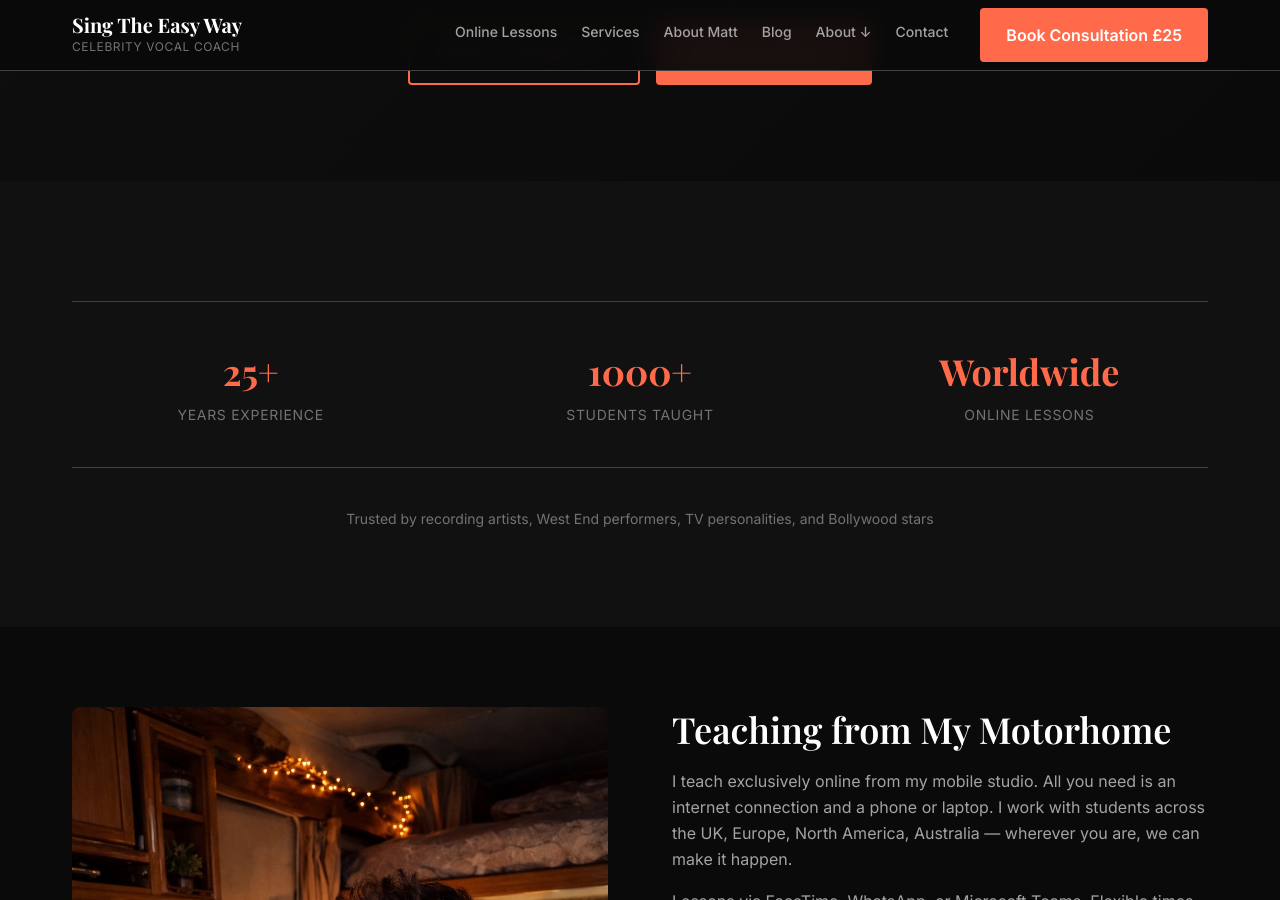
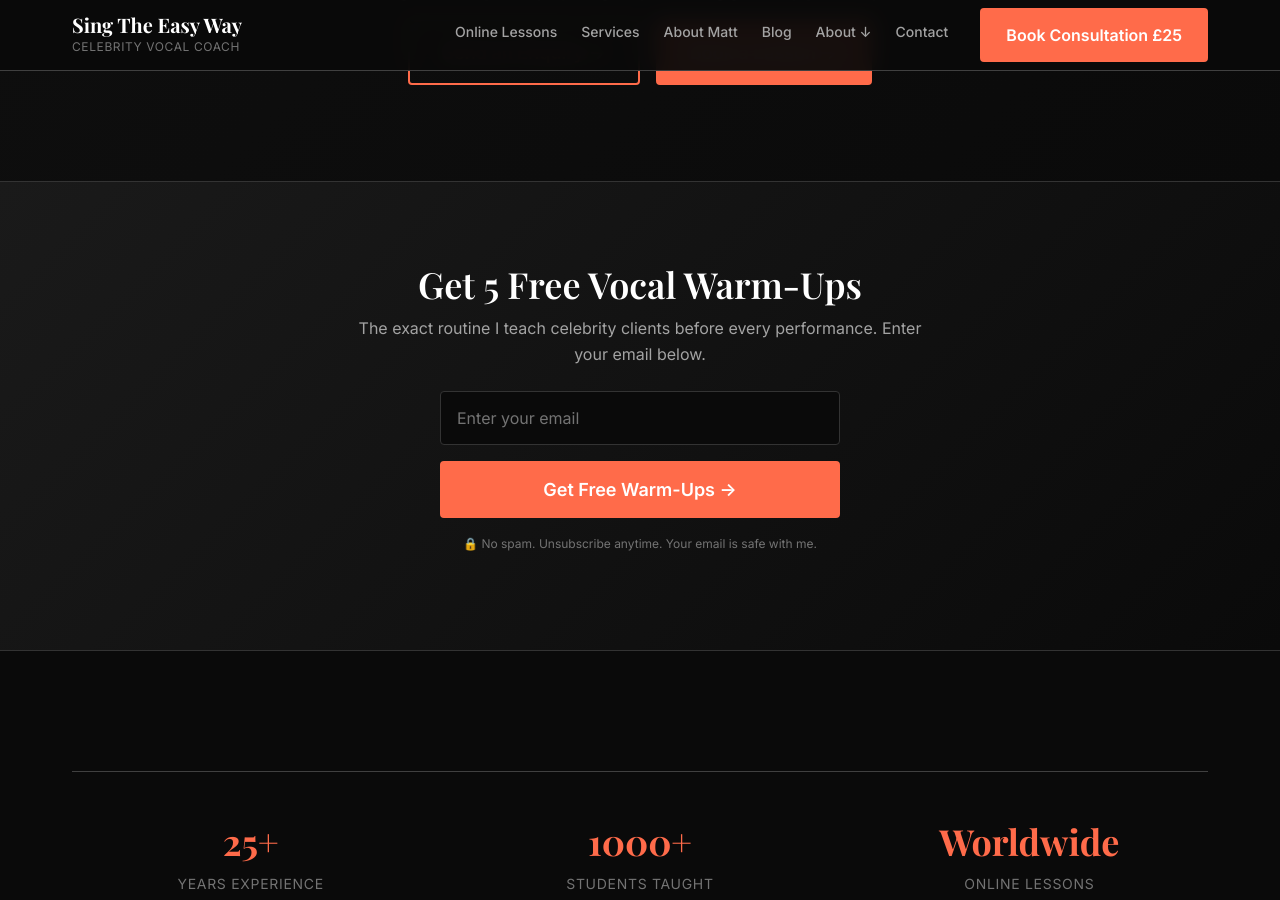
Before and after one commit to mattthompson152-blip/kimiclawwebsite, a Jekyll site: the page built from index.html, in a window 1280 px wide and 900 px high, scrolled down 1132 px. Built offline with Jekyll 4.4.1, drawn with Linux system fonts in a browser that asks for light colours; the list of posts is cut into pages by our own code.

Commit message:
Fix burger menu JavaScript completely, add email capture form to homepage

```diff
--- a/assets/js/main.js
+++ b/assets/js/main.js
@@ -3,7 +3,8 @@ document.addEventListener('DOMContentLoaded', function() {
   var menuToggle = document.querySelector('.mobile-menu-toggle');
   var primaryNav = document.getElementById('primary-menu');
 
-  if (menuToggle && primaryNav) {
+  if (!menuToggle || !primaryNav) return;
+
   menuToggle.addEventListener('click', function(e) {
     e.preventDefault();
     e.stopPropagation();
@@ -15,7 +16,7 @@ document.addEventListener('DOMContentLoaded', function() {
   });
 
   // Close menu when clicking links
-    var navLinks = primaryNav.querySelectorAll('a');
+  var navLinks = primaryNav.getElementsByTagName('a');
   for (var i = 0; i < navLinks.length; i++) {
     navLinks[i].addEventListener('click', function() {
       menuToggle.setAttribute('aria-expanded', 'false');
@@ -23,10 +24,21 @@ document.addEventListener('DOMContentLoaded', function() {
       document.body.classList.remove('menu-open');
     });
   }
+
+  // Close menu when clicking outside
+  document.addEventListener('click', function(e) {
+    if (!primaryNav.contains(e.target) && !menuToggle.contains(e.target)) {
+      menuToggle.setAttribute('aria-expanded', 'false');
+      primaryNav.classList.remove('mobile-open');
+      document.body.classList.remove('menu-open');
     }
+  });
+});
 
 // FAQ Accordion
+document.addEventListener('DOMContentLoaded', function() {
   var faqQuestions = document.querySelectorAll('.faq-question');
+
   for (var j = 0; j < faqQuestions.length; j++) {
     faqQuestions[j].addEventListener('click', function() {
       var isExpanded = this.getAttribute('aria-expanded') === 'true';
@@ -48,8 +60,10 @@ document.addEventListener('DOMContentLoaded', function() {
       }
     });
   }
+});
 
 // Smooth scroll for anchor links
+document.addEventListener('DOMContentLoaded', function() {
   var anchorLinks = document.querySelectorAll('a[href^="#"]');
   for (var m = 0; m < anchorLinks.length; m++) {
     anchorLinks[m].addEventListener('click', function(e) {
--- a/index.html
+++ b/index.html
@@ -32,8 +32,26 @@ description: "Learn to sing with Matt Thompson. 25+ years teaching recording art
   </div>
 </section>
 
+<!-- EMAIL CAPTURE SECTION -->
+<section class="section alt" style="background: linear-gradient(135deg, #1a1a1a 0%, #0a0a0a 100%); border-top: 1px solid #333; border-bottom: 1px solid #333;">
+  <div class="container">
+    <div style="max-width: 600px; margin: 0 auto; text-align: center;">
+      <h2 style="margin-bottom: 0.5rem;">Get 5 Free Vocal Warm-Ups</h2>
+      <p style="color: #a3a3a3; margin-bottom: 1.5rem;">The exact routine I teach celebrity clients before every performance. Enter your email below.</p>
+
+      <!-- EMAIL CAPTURE FORM -->
+      <form action="{{ '/downloads/vocal-warmups-guide' | relative_url }}" method="get" style="display: flex; flex-direction: column; gap: 1rem; max-width: 400px; margin: 0 auto;">
+        <input type="email" name="email" placeholder="Enter your email" required style="padding: 1rem; border: 1px solid #333; border-radius: 4px; background: #0a0a0a; color: #fff; font-size: 1rem;">
+        <button type="submit" class="btn btn-primary btn-large" style="width: 100%;">Get Free Warm-Ups &rarr;</button>
+      </form>
+
+      <p style="font-size: 0.75rem; color: #737373; margin-top: 1rem;">🔒 No spam. Unsubscribe anytime. Your email is safe with me.</p>
+    </div>
+  </div>
+</section>
+
 <!-- STATS SECTION -->
-<section class="section alt">
+<section class="section">
   <div class="container">
     <div class="stats-grid">
       <div class="stat-item">
```
Lines whose indentation alone changed are shown as unchanged.
